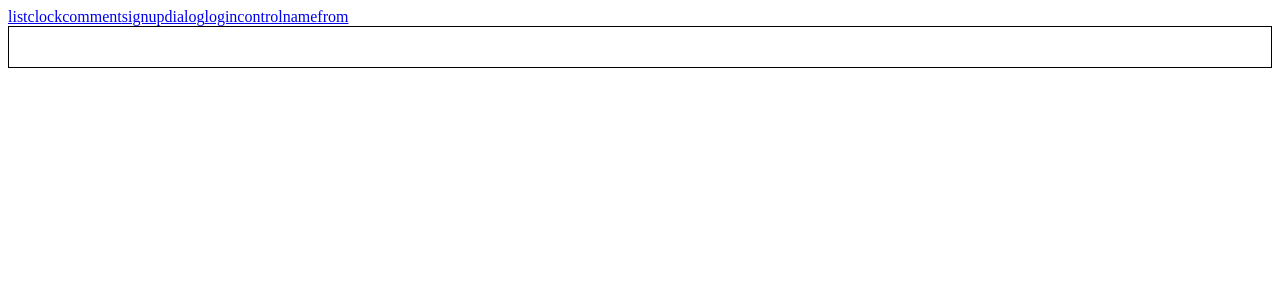
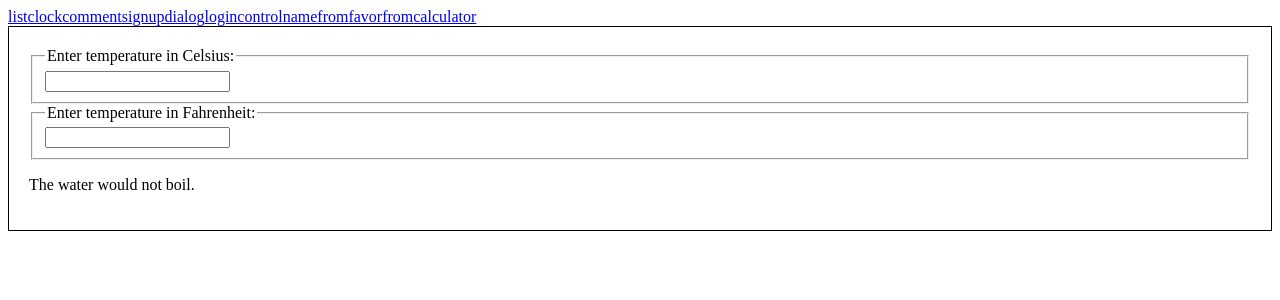
Before and after one commit to Allison12345/my-react-app, a React (Create React App) app: page /calculator in a window 1280 px wide. Shown: the top 300 px of the page. Built offline with nearby package versions, Linux system fonts and the light colour scheme.

Commit message:
tem-transfer

```diff
--- a/src/App.js
+++ b/src/App.js
@@ -8,6 +8,8 @@ import LoginControl from './login/login'
 import List from './pages/list'
 import Detail from './pages/detail'
 import NameFrom from './test-2/name-form'
+import Favorfrom from './test-2/select'
+import Calculator from './tem-transfer/tem-transfer'
 class App extends Component {
   render() {
     return (
@@ -32,6 +34,12 @@ class App extends Component {
             <Link to="/namefrom" className="weui-cell">
               namefrom
             </Link>
+            <Link to="/favorfrom" className="weui-cell">
+              favorfrom
+            </Link>
+            <Link to="/calculator" className="weui-cell">
+            calculator
+            </Link>
           </div>
           <div style={{ border: '1px solid black', padding: '20px' }}>
             <Route path="/list" component={List} />
@@ -41,6 +49,8 @@ class App extends Component {
             <Route path="/signupdialog" component={SignUPDiglog} />
             <Route path="/logincontrol" component={LoginControl} />
             <Route path="/namefrom" component={NameFrom} />
+            <Route path="/favorfrom" component={Favorfrom}/>
+            <Route path="/calculator" component={Calculator}/>
           </div>
         </div>
       </Router>
--- /dev/null
+++ b/src/tem-transfer/boilingverdict.js
@@ -0,0 +1,8 @@
+import React from 'react'
+function BoilingVerdict(props) {
+  if (props.celsius >= 100) {
+    return <p>The water would boil.</p>
+  }
+  return <p>The water would not boil.</p>
+}
+export default BoilingVerdict
--- a/src/test-2/tem-transfer.js
+++ b/src/tem-transfer/tem-transfer.js
@@ -1,4 +1,10 @@
 import React, { Component } from 'react'
+import TemperatureInput from './temperatureinput'
+import BoilingVerdict from './boilingverdict'
+import tryConvert from './tryconvert'
+import toFahrenheit from './tofahrenheit'
+import toCelsius from './tocelsius'
+
 class Calculator extends Component {
   constructor(props) {
     super(props)
@@ -39,51 +45,6 @@ class Calculator extends Component {
     )
   }
 }
-function BoilingVerdict(props) {
-  if (props.celsius >= 100) {
-    return <p>The water would boil.</p>
-  }
-  return <p>The water would not boil.</p>
-}
 
-class TemperatureInput extends Component {
-  constructor(props) {
-    super(props)
-    this.handleChange = this.handleChange.bind(this)
-  }
-  handleChange(e) {
-    this.props.onTempertureChange(e.target.value)
-  }
-  render() {
-    const scale = this.props.scale
-    const temperature = this.props.temperature
-    return (
-      <fieldset>
-        <legend>Enter temperature in {scaleNames[scale]}:</legend>
-        <input value={temperature} onChange={this.handleChange} />
-      </fieldset>
-    )
-  }
-}
-const scaleNames = {
-  c: 'Celsius',
-  f: 'Fahrenheit'
-}
-function toCelsius(fahrenheit) {
-  return ((fahrenheit - 32) * 5) / 9
-}
-
-function toFahrenheit(celsius) {
-  return (celsius * 9) / 5 + 32
-}
-function tryConvert(temperature, convert) {
-  const input = parseFloat(temperature)
-  if (Number.isNaN(input)) {
-    return ''
-  }
-  const output = convert(input)
-  const rounded = Math.round(output * 1000) / 1000
-  return rounded.toString()
-}
 
 export default Calculator
--- /dev/null
+++ b/src/tem-transfer/temperatureinput.js
@@ -0,0 +1,25 @@
+import React ,{Component} from 'react'
+const scaleNames = {
+  c: 'Celsius',
+  f: 'Fahrenheit'
+}
+class TemperatureInput extends Component {
+  constructor(props) {
+    super(props)
+    this.handleChange = this.handleChange.bind(this)
+  }
+  handleChange(e) {
+    this.props.onTempertureChange(e.target.value)
+  }
+  render() {
+    const scale = this.props.scale
+    const temperature = this.props.temperature
+    return (
+      <fieldset>
+        <legend>Enter temperature in {scaleNames[scale]}:</legend>
+        <input value={temperature} onChange={this.handleChange} />
+      </fieldset>
+    )
+  }
+}
+export default TemperatureInput
--- /dev/null
+++ b/src/tem-transfer/tocelsius.js
@@ -0,0 +1,5 @@
+import React from 'react'
+function toCelsius(fahrenheit) {
+  return ((fahrenheit - 32) * 5) / 9
+}
+export default toCelsius
--- /dev/null
+++ b/src/tem-transfer/tofahrenheit.js
@@ -0,0 +1,5 @@
+import React from 'react'
+function toFahrenheit(celsius) {
+  return (celsius * 9) / 5 + 32
+}
+export default toFahrenheit
--- /dev/null
+++ b/src/tem-transfer/tryconvert.js
@@ -0,0 +1,11 @@
+import React from 'react'
+function tryConvert(temperature, convert) {
+  const input = parseFloat(temperature)
+  if (Number.isNaN(input)) {
+    return ''
+  }
+  const output = convert(input)
+  const rounded = Math.round(output * 1000) / 1000
+  return rounded.toString()
+}
+export default tryConvert
```
